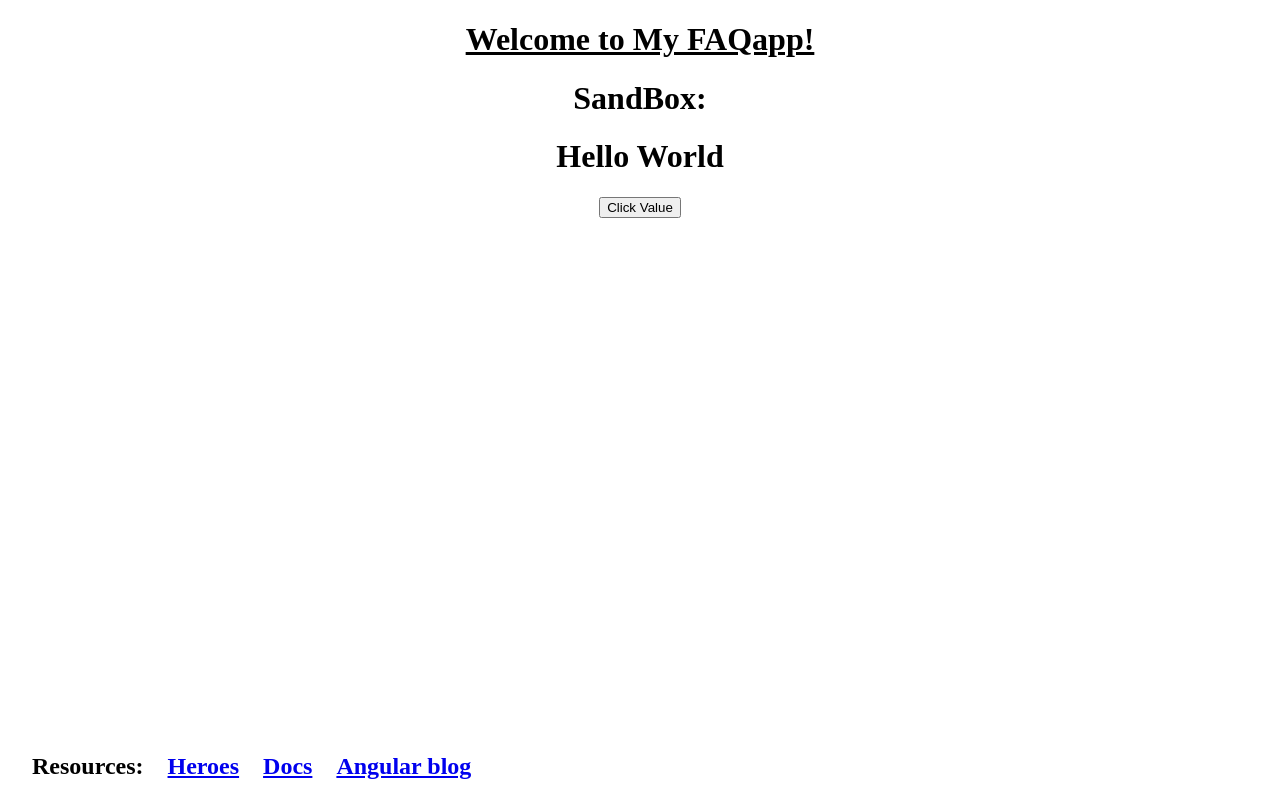
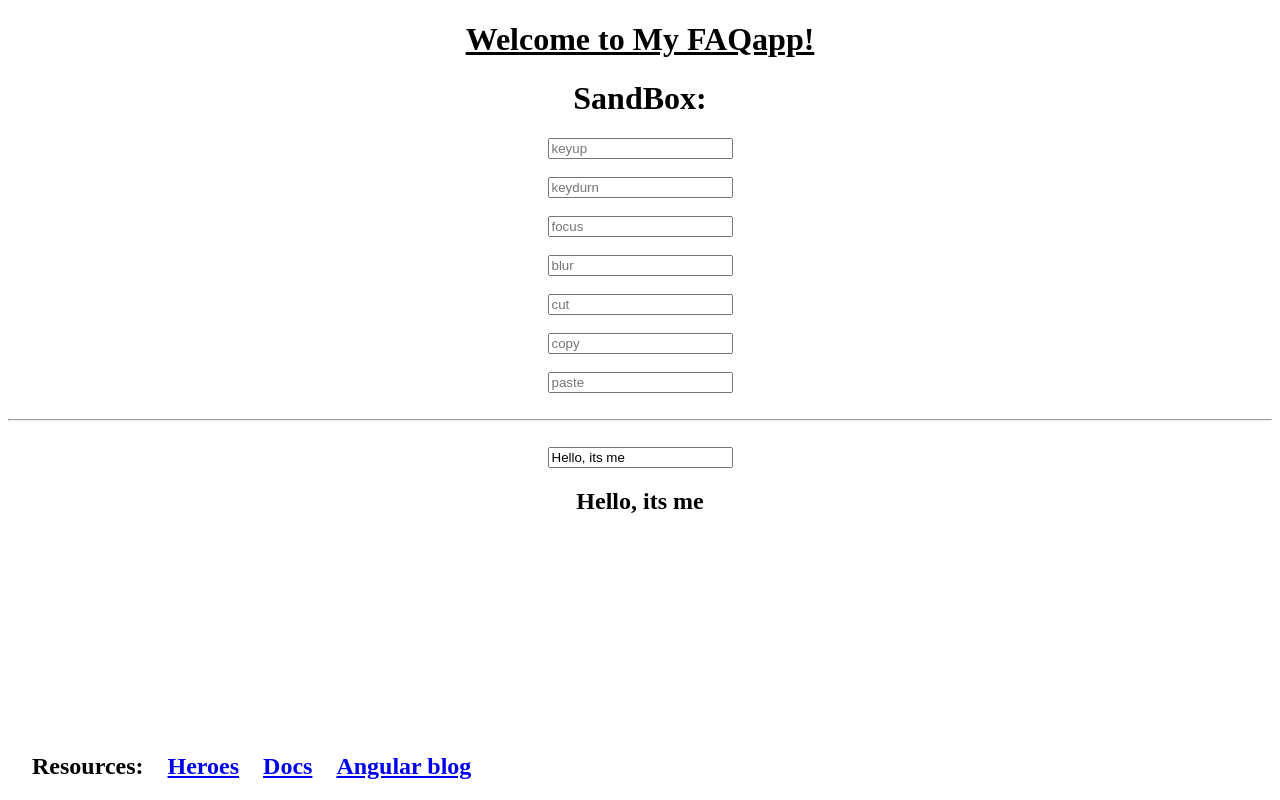
Before and after one commit to cunnellp5/FAQapp, an Angular app: page / in a window 1280 px wide. Built offline with nearby package versions, Linux system fonts and the light colour scheme.

Commit message:
keyboard and input events

```diff
--- a/src/app/components/sandbox/sandbox.component.html
+++ b/src/app/components/sandbox/sandbox.component.html
@@ -1,9 +1,61 @@
 <h1>SandBox:</h1>
-<!-- changing component prop thru events -->
-<div *ngIf="value">
-  <h1> {{ text }}</h1>
+<!-- keyboard events -->
+<div>
+  <input
+    type="text"
+    placeholder="keyup"
+    (keyup)="fireEvent($event)">
 </div>
-<div *ngIf="!value">
-  <h1> {{ poo }}</h1>
+<br>
+<div>
+  <input
+    type="text"
+    placeholder="keydurn"
+    (keydown)="fireEvent($event)">
 </div>
-<button (click)="changeValue()">Click Value</button>
+<br>
+<div>
+  <input
+    type="text"
+    placeholder="focus"
+    (focus)="fireEvent($event)">
+</div>
+<br>
+<div>
+  <input
+    type="text"
+    placeholder="blur"
+    (blur)="fireEvent($event)">
+</div>
+<br>
+<div>
+  <input
+    type="text"
+    placeholder="cut"
+    (cut)="fireEvent($event)">
+</div>
+<br>
+<div>
+  <input
+    type="text"
+    placeholder="copy"
+    (copy)="fireEvent($event)">
+</div>
+<br>
+<div>
+  <input
+    type="text"
+    placeholder="paste"
+    (paste)="fireEvent($event)">
+</div>
+<br>
+<hr>
+<br>
+<div>
+  <input
+    type="text"
+    placeholder="changetexticle"
+    (keyup)="changeText($event)"
+    value="{{ text }}">
+</div>
+<h2>{{ text }}</h2>
--- a/src/app/components/sandbox/sandbox.component.ts
+++ b/src/app/components/sandbox/sandbox.component.ts
@@ -7,12 +7,14 @@ import { Component } from '@angular/core';
 })
 
 export class SandboxComponent {
-  text: string = 'Hello World';
-  poo: string = 'poo';
-  value: boolean = true;
+  text: string = 'Hello, its me';
 
-  changeValue() {
-    // this.value = false;
-    this.value = !this.value;
+
+  fireEvent(e){
+    console.log(e.type)
+  }
+
+  changeText(e) {
+    this.text = e.target.value
   }
 }
```
